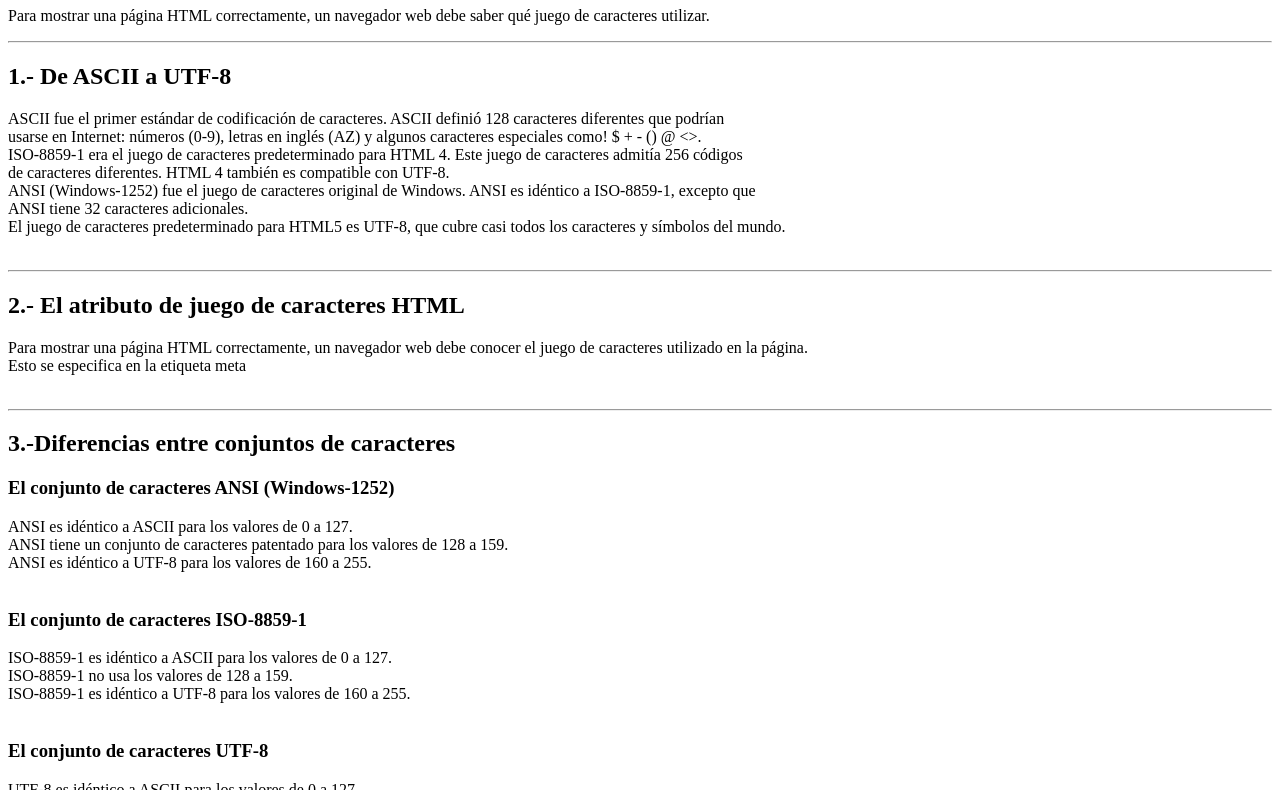
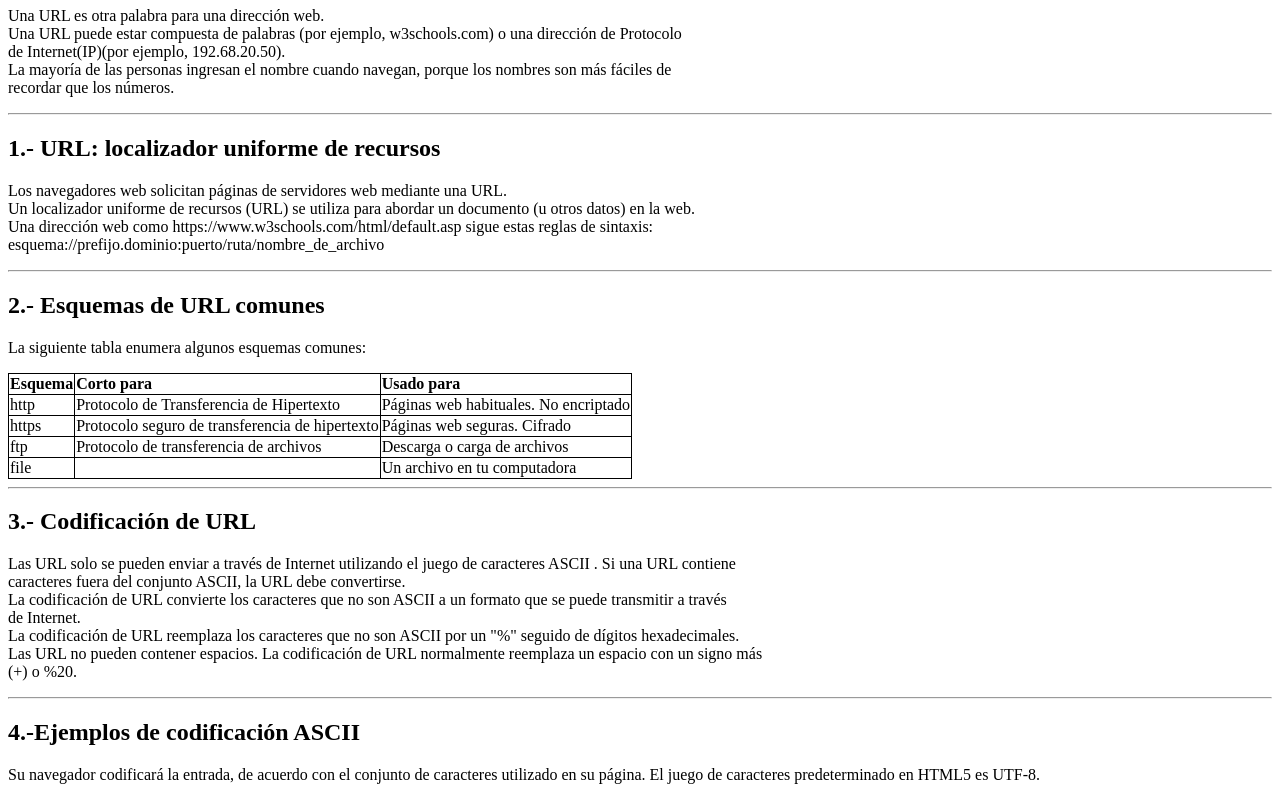
Before and after one commit to AntiUsbShortCut/Aprendiendo-HTML, a plain HTML site: page HTML5.html in a window 1280 px wide. Shown: the part 73-863 px from the top of the page. Drawn offline with Linux system fonts and the light colour scheme.

Commit message:
Codificacion de URL HTML

```diff
--- a/HTML5.html
+++ b/HTML5.html
@@ -9,53 +9,96 @@
   <meta http-equiv="refresh" content="30">
   <meta name="viewport" content="width=device-width, initial-scale=1.0">
   <title>Aprendiendo-HTML5</title>
+  <style>
+    table,
+    th,
+    td {
+      border: 1px solid black;
+      border-collapse: collapse;
+    }
+
+    th {
+      text-align: left;
+    }
+  </style>
 </head>
 
 <body>
-  <h1 style="text-align: center;">CODIFICACION HTML (JUEGOS DE CARACTERES)</h1>
-  <p>Para mostrar una página HTML correctamente, un navegador web debe saber qué juego de caracteres utilizar.</p>
+  <h1 style="text-align: center;">LOCALIZADORES DE RECURSOS UNIFORMES HTML</h1>
+  <p>
+    Una URL es otra palabra para una dirección web.<br>
+    Una URL puede estar compuesta de palabras (por ejemplo, w3schools.com) o una dirección de Protocolo<br>
+    de Internet(IP)(por ejemplo, 192.68.20.50).<br>
+    La mayoría de las personas ingresan el nombre cuando navegan, porque los nombres son más fáciles de<br>
+    recordar que los números.
+  </p>
+  <hr>
+  <h2>1.- URL: localizador uniforme de recursos</h2>
+  <p>
+    Los navegadores web solicitan páginas de servidores web mediante una URL.<br>
+    Un localizador uniforme de recursos (URL) se utiliza para abordar un documento (u otros datos) en la web.<br>
+    Una dirección web como https://www.w3schools.com/html/default.asp sigue estas reglas de sintaxis:<br>
+    esquema://prefijo.dominio:puerto/ruta/nombre_de_archivo
+  </p>
+  <!--
+    Explicación:
+    esquema : define el tipo de servicio de Internet (el más común es http o https )
+    prefijo : define un prefijo de dominio (el predeterminado para http es www )
+    dominio : define el nombre de dominio de Internet (como w3schools.com)
+    puerto : define el número de puerto en el host (el valor predeterminado para http es 80 )
+    ruta : define una ruta en el servidor (si se omite: el directorio raíz del sitio)
+    nombre de archivo : define el nombre de un documento o recurso
+  -->
+  <hr>
+  <h2>2.- Esquemas de URL comunes</h2>
+  <p>La siguiente tabla enumera algunos esquemas comunes:</p>
+  <table>
+    <tr>
+      <th>Esquema</th>
+      <th>Corto para</th>
+      <th>Usado para</th>
+    </tr>
+    <tr>
+      <td>http</td>
+      <td>Protocolo de Transferencia de Hipertexto</td>
+      <td>Páginas web habituales. No encriptado</td>
+    </tr>
+    <tr>
+      <td>https</td>
+      <td>Protocolo seguro de transferencia de hipertexto</td>
+      <td>Páginas web seguras. Cifrado</td>
+    </tr>
+    <tr>
+      <td>ftp</td>
+      <td>Protocolo de transferencia de archivos</td>
+      <td>Descarga o carga de archivos</td>
+    </tr>
+    <tr>
+      <td>file</td>
+      <td></td>
+      <td>Un archivo en tu computadora</td>
+    </tr>
+  </table>
   <hr>
 
-  <h2>1.- De ASCII a UTF-8</h2>
-  <pre style="font-family: 'Times New Roman', Times, serif">
-ASCII fue el primer estándar de codificación de caracteres. ASCII definió 128 caracteres diferentes que podrían
-usarse en Internet: números (0-9), letras en inglés (AZ) y algunos caracteres especiales como! $ + - () @ &lt;>.
-ISO-8859-1 era el juego de caracteres predeterminado para HTML 4. Este juego de caracteres admitía 256 códigos
-de caracteres diferentes. HTML 4 también es compatible con UTF-8.
-ANSI (Windows-1252) fue el juego de caracteres original de Windows. ANSI es idéntico a ISO-8859-1, excepto que
-ANSI tiene 32 caracteres adicionales.
-El juego de caracteres predeterminado para HTML5 es UTF-8, que cubre casi todos los caracteres y símbolos del mundo.
-  </pre>
+  <h2>3.- Codificación de URL</h2>
+  <p>
+    Las URL solo se pueden enviar a través de Internet utilizando el juego de caracteres ASCII . Si una URL contiene<br>
+    caracteres fuera del conjunto ASCII, la URL debe convertirse.<br>
+    La codificación de URL convierte los caracteres que no son ASCII a un formato que se puede transmitir a través<br>
+    de Internet.<br>
+    La codificación de URL reemplaza los caracteres que no son ASCII por un "%" seguido de dígitos hexadecimales.<br>
+    Las URL no pueden contener espacios. La codificación de URL normalmente reemplaza un espacio con un signo más<br>
+    (+) o %20.
+  </p>
   <hr>
 
-  <h2>2.- El atributo de juego de caracteres HTML</h2>
-  <pre style="font-family: 'Times New Roman', Times, serif">
-Para mostrar una página HTML correctamente, un navegador web debe conocer el juego de caracteres utilizado en la página.
-Esto se especifica en la etiqueta meta
-  </pre>
-  <!--<meta charset="UTF-8">-->
-  <hr>
-
-  <h2>3.-Diferencias entre conjuntos de caracteres</h2>
-  <h3>El conjunto de caracteres ANSI (Windows-1252)</h3>
-  <pre style="font-family: 'Times New Roman', Times, serif">
-ANSI es idéntico a ASCII para los valores de 0 a 127.
-ANSI tiene un conjunto de caracteres patentado para los valores de 128 a 159.
-ANSI es idéntico a UTF-8 para los valores de 160 a 255.
-  </pre>
-  <h3>El conjunto de caracteres ISO-8859-1</h3>
-  <pre style="font-family: 'Times New Roman', Times, serif">
-ISO-8859-1 es idéntico a ASCII para los valores de 0 a 127.
-ISO-8859-1 no usa los valores de 128 a 159.
-ISO-8859-1 es idéntico a UTF-8 para los valores de 160 a 255.
-  </pre>
-  <h3>El conjunto de caracteres UTF-8</h3>
-  <pre style="font-family: 'Times New Roman', Times, serif">
-UTF-8 es idéntico a ASCII para los valores de 0 a 127.
-UTF-8 no usa los valores de 128 a 159.
-UTF-8 es idéntico a ANSI y 8859-1 para los valores de 160 a 255.
-UTF-8 continúa desde el valor 256 con más de 10 000 caracteres diferentes.
-  </pre>
+  <h2>4.-Ejemplos de codificación ASCII</h2>
+  <p>
+    Su navegador codificará la entrada, de acuerdo con el conjunto de caracteres utilizado en su página.
+    El juego de caracteres predeterminado en HTML5 es UTF-8.
+  </p>
+  <img src="Codificacion_url.jpg" alt="Codificacion URL" style="width: 879px; height: 434px;">
 </body>
 
 </html>
```
Also changed, not shown: Codificacion_url.jpg (added).
